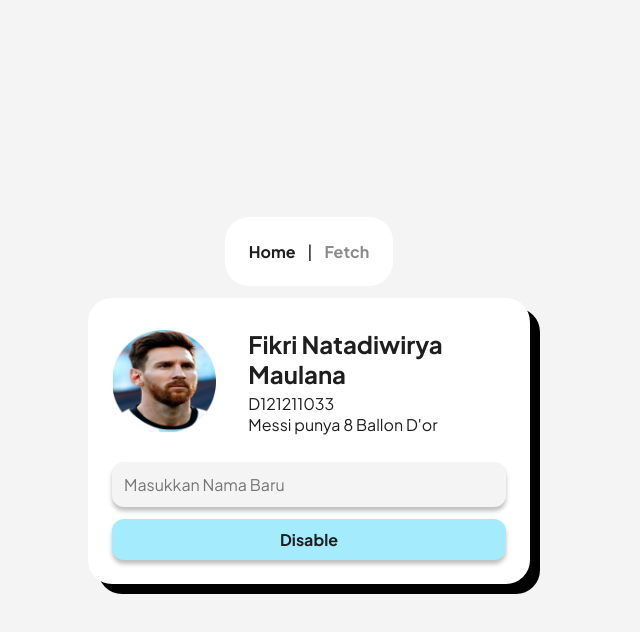
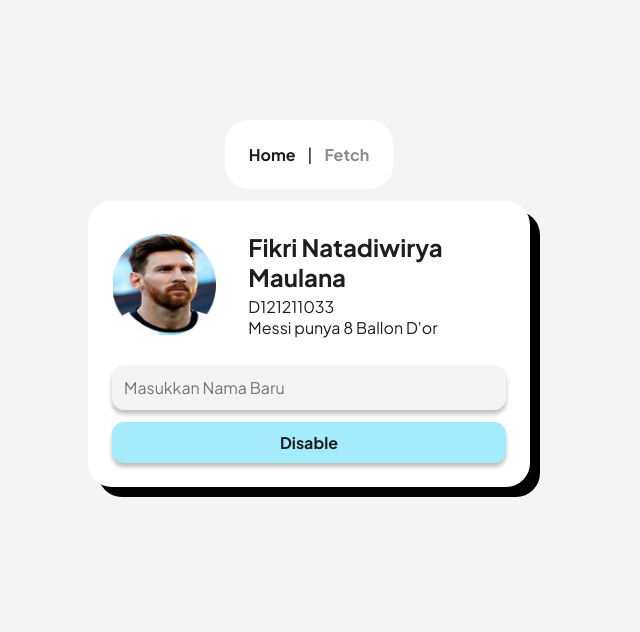
Before and after one commit to fikrim1109/banner-web23, a Next.js app: page / in a window 1280 px wide. Shown: the top 632 px of the page, without its empty margins (331-971 px from the left). Built offline with nearby package versions, Linux system fonts and the light colour scheme.

Commit message:
feat : add new diary post

```diff
--- a/src/app/diary/page.js
+++ b/src/app/diary/page.js
@@ -1,6 +1,7 @@
 "use client";
 import { useEffect, useState } from "react";
 import axios from "axios";
+import Link from "next/link";
 
 export default function Diary() {
   const [judul, setJudul] = useState([]);
@@ -30,12 +31,14 @@ export default function Diary() {
       {judul.length > 0 ? (
         <ul>
           {judul.map((item, idx) => (
+              <Link href={`/diary/${item}/${isiDiary[idx]}`}>
               <li>
                 <div className="diary-container">
                     <h1>{judul[idx]}</h1>
                     <p className="p-diary">{isiDiary[idx]}</p>
                 </div>
               </li>
+              </Link>
 
           ))}
         </ul>
--- a/src/app/page.js
+++ b/src/app/page.js
@@ -64,7 +64,7 @@ export default function Home() {
             onClick={isDisabled ? null : handlerGantiNama}
             disabled={isDisabled} // Disable button if input value is empty
           >
-            <p>{isDisabled ? 'Disable' : 'Submit'}</p>
+            <p>{isDisabled ? 'Disable' : 'Ganti Nama'}</p>
           </div>
         </div>
       </div>
--- a/src/styles/global.css
+++ b/src/styles/global.css
@@ -16,6 +16,8 @@
     display: flex;
     flex-direction: column;
     align-items: center;
-    justify-content: center;
+    justify-content: flex-start;
     gap: 12px;
+    padding-top: 120px;
+    overflow-x: hidden;
   }
```
Also changed, not shown: src/app/diary/[judul]/[isi_diary]/page.js (added, +12 -0 lines), src/app/diary/diary.css (line endings or trailing spaces).
